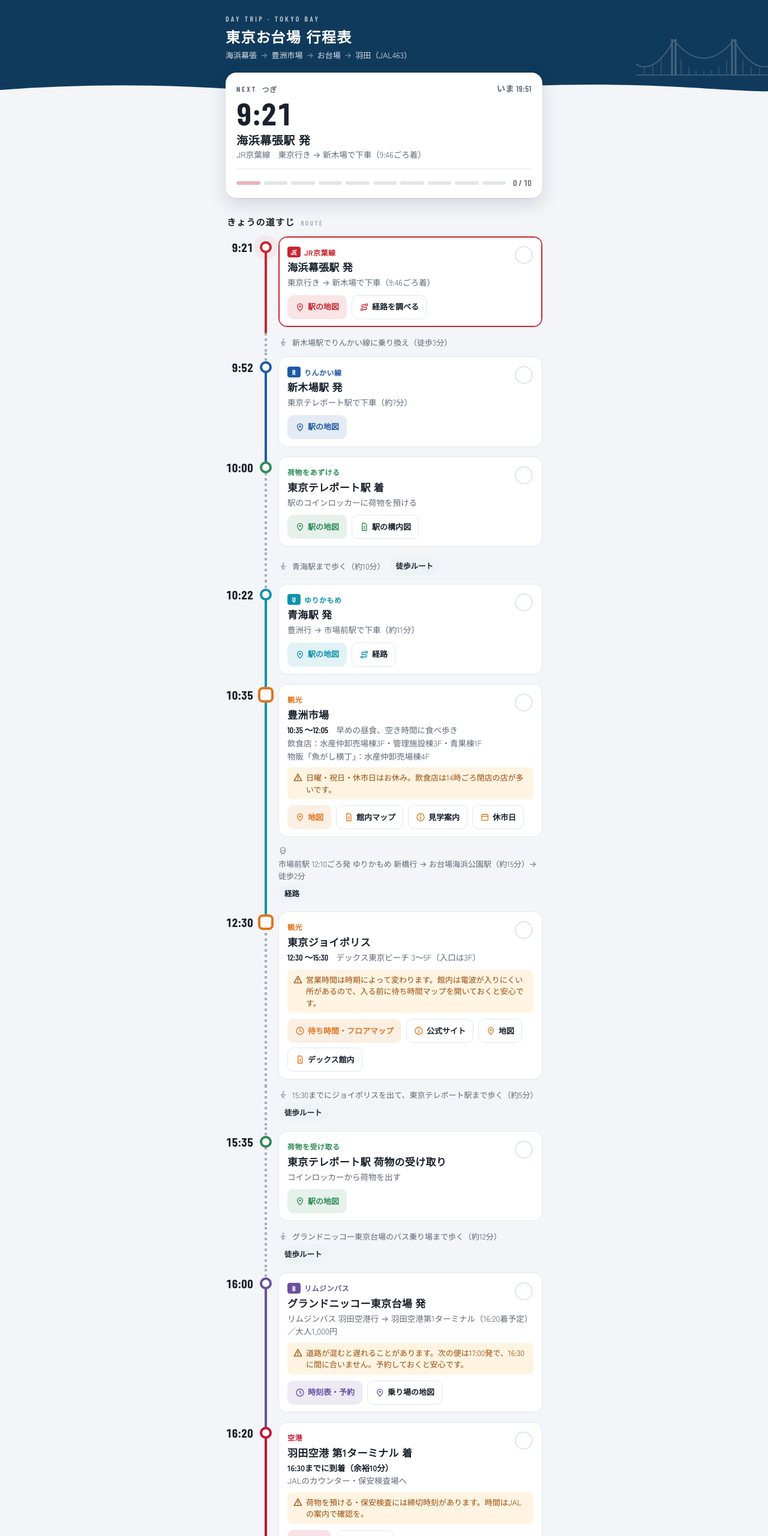
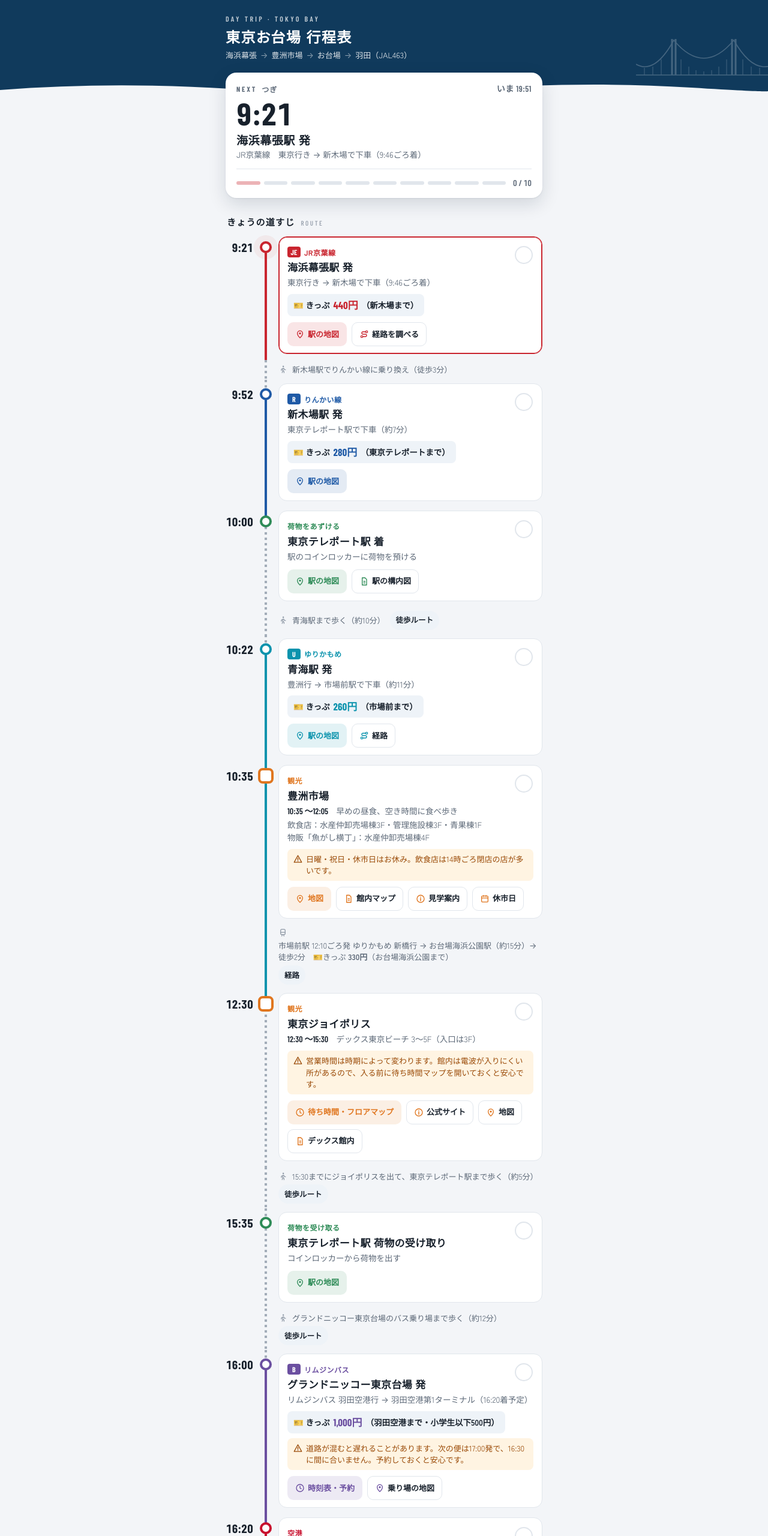
Before and after one commit to takechan031123-ctrl/odaiba, a plain HTML site: page index.html in a window 1280 px wide. Shown: the top 2560 px of the page at 60% size. Drawn offline with nearby package versions, Linux system fonts and the light colour scheme.

Commit message:
区間ごとのきっぷ代を追加
Co-Authored-By: Claude Opus 5.5 <noreply@anthropic.com>
Claude-Session: https://claude.ai/code/session_01SpCjpbAfRgMN9GuSvip9VY

```diff
--- a/index.html
+++ b/index.html
@@ -101,6 +101,14 @@ ol.route{list-style:none;margin:0;padding:0}
 .meta{font-size:13.5px;color:var(--sub);margin-top:3px;padding-right:4px}
 .meta .stay{font-family:var(--num);font-weight:600;color:var(--ink);font-size:14px}
 .meta b{color:var(--ink)}
+.fare{display:inline-flex;align-items:center;gap:6px;margin-top:8px;font-size:13.5px;font-weight:700;background:var(--tint);border-radius:8px;padding:5px 10px}
+.fare b{font-family:var(--num);font-size:17px;color:var(--c)}
+.fares{width:100%;border-collapse:collapse;background:var(--card);border:1px solid var(--line);border-radius:14px;overflow:hidden;font-size:14px}
+.fares th,.fares td{padding:9px 12px;border-bottom:1px solid var(--line);text-align:left}
+.fares td.y{text-align:right;font-family:var(--num);font-weight:700;font-size:16px;white-space:nowrap}
+.fares tr.sum td{background:var(--tint);font-weight:700}
+.fares small{display:block;color:var(--sub);font-size:12px;font-weight:400}
+.fare-note{font-size:12.5px;color:var(--sub);margin:8px 2px 0;line-height:1.6}
 .note{display:flex;gap:6px;margin-top:8px;font-size:13px;background:var(--warnbg);color:var(--warn);border-radius:8px;padding:7px 10px;line-height:1.5}
 .note svg{flex:none;width:15px;height:15px;margin-top:2px}
 .links{display:flex;flex-wrap:wrap;gap:8px;margin-top:10px}
@@ -218,6 +226,17 @@ body[data-d="B"] .goal{font-family:var(--head);letter-spacing:.3em}
   <ol class="route" id="route"></ol>
   <div class="goal">GOAL</div>
 
+  <div class="sec-h"><h2>きっぷ代まとめ（大人）</h2><small>FARE</small></div>
+  <table class="fares">
+    <tr><td>① JR京葉線<small>海浜幕張 → 新木場</small></td><td class="y">440円</td></tr>
+    <tr><td>② りんかい線<small>新木場 → 東京テレポート</small></td><td class="y">280円</td></tr>
+    <tr><td>③ ゆりかもめ<small>青海 → 市場前</small></td><td class="y">260円</td></tr>
+    <tr><td>④ ゆりかもめ<small>市場前 → お台場海浜公園</small></td><td class="y">330円</td></tr>
+    <tr><td>⑤ リムジンバス<small>グランドニッコー東京台場 → 羽田空港</small></td><td class="y">1,000円</td></tr>
+    <tr class="sum"><td>合計</td><td class="y">2,310円</td></tr>
+  </table>
+  <p class="fare-note">・①と②は会社が違います。海浜幕張で東京テレポートまでのきっぷ（720円）が買えないときは、新木場まで440円を買い、新木場の乗り換え口でりんかい線のきっぷ（280円）を買ってください。<br>・小学生はきっぷがほぼ半額です。<br>・SuicaなどのICカードなら、きっぷを買わずにそのまま乗れます（運賃は数円安くなります）。<br>・リムジンバスは予約するか、乗るときに払います。</p>
+
   <div class="sec-h"><h2>忘れないこと</h2><small>MEMO</small></div>
   <ul class="tips">
     <li><b>1</b><span>15:30までにジョイポリスを出る（16:00のリムジンバスに乗るため）</span></li>
@@ -246,20 +265,20 @@ body[data-d="B"] .goal{font-family:var(--head);letter-spacing:.3em}
     walk:{c:'var(--walk)',dash:true}
   };
   var ROWS=[
-    {t:'09:21',kind:'train',line:'keiyo',seg:'keiyo',title:'海浜幕張駅 発',meta:'東京行き → 新木場で下車（9:46ごろ着）',
+    {t:'09:21',kind:'train',line:'keiyo',seg:'keiyo',title:'海浜幕張駅 発',meta:'東京行き → 新木場で下車（9:46ごろ着）',fare:['440円','（新木場まで）'],
       links:[['map','駅の地図',place('海浜幕張駅')],['route','経路を調べる',dir('海浜幕張駅','東京テレポート駅')]]},
     {move:1,seg:'walk',icon:'walk',text:'新木場駅でりんかい線に乗り換え（徒歩3分）'},
-    {t:'09:52',kind:'train',line:'rinkai',seg:'rinkai',title:'新木場駅 発',meta:'東京テレポート駅で下車（約7分）',
+    {t:'09:52',kind:'train',line:'rinkai',seg:'rinkai',title:'新木場駅 発',meta:'東京テレポート駅で下車（約7分）',fare:['280円','（東京テレポートまで）'],
       links:[['map','駅の地図',place('新木場駅')]]},
     {t:'10:00',kind:'bag',seg:'walk',title:'東京テレポート駅 着',meta:'駅のコインロッカーに荷物を預ける',
       links:[['map','駅の地図',place('東京テレポート駅')],['doc','駅の構内図','https://www.ecomo-rakuraku.jp/ja/station/%E6%9D%B1%E4%BA%AC%E3%83%86%E3%83%AC%E3%83%9D%E3%83%BC%E3%83%88/']]},
     {move:1,seg:'walk',icon:'walk',text:'青海駅まで歩く（約10分）',link:['徒歩ルート',dir('東京テレポート駅','青海駅 ゆりかもめ','walking')]},
-    {t:'10:22',kind:'train',line:'yuri',seg:'yuri',title:'青海駅 発',meta:'豊洲行 → 市場前駅で下車（約11分）',
+    {t:'10:22',kind:'train',line:'yuri',seg:'yuri',title:'青海駅 発',meta:'豊洲行 → 市場前駅で下車（約11分）',fare:['260円','（市場前まで）'],
       links:[['map','駅の地図',place('青海駅 ゆりかもめ')],['route','経路',dir('青海駅 ゆりかもめ','市場前駅')]]},
     {t:'10:35',kind:'spot',seg:'yuri',title:'豊洲市場',stay:'〜12:05',meta:'早めの昼食、空き時間に食べ歩き<br>飲食店：水産仲卸売場棟3F・管理施設棟3F・青果棟1F<br>物販「魚がし横丁」：水産仲卸売場棟4F',
       note:'日曜・祝日・休市日はお休み。飲食店は14時ごろ閉店の店が多いです。',
       links:[['map','地図',place('豊洲市場')],['doc','館内マップ','https://www.shijou.metro.tokyo.lg.jp/documents/d/shijou/pamphlet-japan'],['info','見学案内','https://www.shijou.metro.tokyo.lg.jp/toyosu/kenngaku/index.html'],['cal','休市日','https://www.shijou.metro.tokyo.lg.jp/']]},
-    {move:1,seg:'yuri',icon:'train',text:'市場前駅 12:10ごろ発 ゆりかもめ 新橋行 → お台場海浜公園駅（約15分）→ 徒歩2分',link:['経路',dir('市場前駅','東京ジョイポリス')]},
+    {move:1,seg:'yuri',icon:'train',text:'市場前駅 12:10ごろ発 ゆりかもめ 新橋行 → お台場海浜公園駅（約15分）→ 徒歩2分　🎫きっぷ <b>330円</b>（お台場海浜公園まで）',link:['経路',dir('市場前駅','東京ジョイポリス')]},
     {t:'12:30',kind:'spot',seg:'walk',stay:'〜15:30',title:'東京ジョイポリス',meta:'デックス東京ビーチ 3〜5F（入口は3F）',
       note:'営業時間は時期によって変わります。館内は電波が入りにくい所があるので、入る前に待ち時間マップを開いておくと安心です。',
       links:[['clock','待ち時間・フロアマップ','https://tokyo-joypolis.com/floor/'],['info','公式サイト','https://tokyo-joypolis.com/'],['map','地図',place('東京ジョイポリス')],['doc','デックス館内','https://odaiba-decks.com/']]},
@@ -267,7 +286,7 @@ body[data-d="B"] .goal{font-family:var(--head);letter-spacing:.3em}
     {t:'15:35',kind:'pick',seg:'walk',title:'東京テレポート駅 荷物の受け取り',meta:'コインロッカーから荷物を出す',
       links:[['map','駅の地図',place('東京テレポート駅')]]},
     {move:1,seg:'walk',icon:'walk',text:'グランドニッコー東京台場のバス乗り場まで歩く（約12分）',link:['徒歩ルート',dir('東京テレポート駅','グランドニッコー東京台場','walking')]},
-    {t:'16:00',kind:'train',line:'bus',seg:'bus',title:'グランドニッコー東京台場 発',meta:'リムジンバス 羽田空港行 → 羽田空港第1ターミナル（16:20着予定）／大人1,000円',
+    {t:'16:00',kind:'train',line:'bus',seg:'bus',title:'グランドニッコー東京台場 発',meta:'リムジンバス 羽田空港行 → 羽田空港第1ターミナル（16:20着予定）',fare:['1,000円','（羽田空港まで・小学生以下500円）'],
       note:'道路が混むと遅れることがあります。次の便は17:00発で、16:30に間に合いません。予約しておくと安心です。',
       links:[['clock','時刻表・予約','https://www.limousinebus.co.jp/ja/timetable/detail/Haneda-AriakeDaibaBigSight/?dir=2'],['map','乗り場の地図',place('グランドニッコー東京台場')]]},
     {t:'16:20',kind:'air',seg:'jal',title:'羽田空港 第1ターミナル 着',meta:'<b>16:30までに到着（余裕10分）</b><br>JALのカウンター・保安検査場へ',
@@ -312,6 +331,7 @@ body[data-d="B"] .goal{font-family:var(--head);letter-spacing:.3em}
         '<div class="time">'+hm(r.t)+'</div><div class="rail"><span class="dot">'+ic('check')+'</span></div>'+
         '<div class="card"><span class="badge">'+badge+'</span><h3>'+r.title+'</h3>'+
         '<div class="meta">'+(r.stay?'<span class="stay">'+hm(r.t)+' '+r.stay+'</span>　':'')+r.meta+'</div>'+
+        (r.fare?'<div class="fare">🎫 きっぷ <b>'+r.fare[0]+'</b>'+r.fare[1]+'</div>':'')+
         (r.note?'<div class="note">'+ic('warn')+'<span>'+r.note+'</span></div>':'')+
         '<div class="links">'+links+'</div>'+
         '<button class="chk" aria-label="済みにする"><span>'+ic('check')+'</span></button></div></li>';
```
